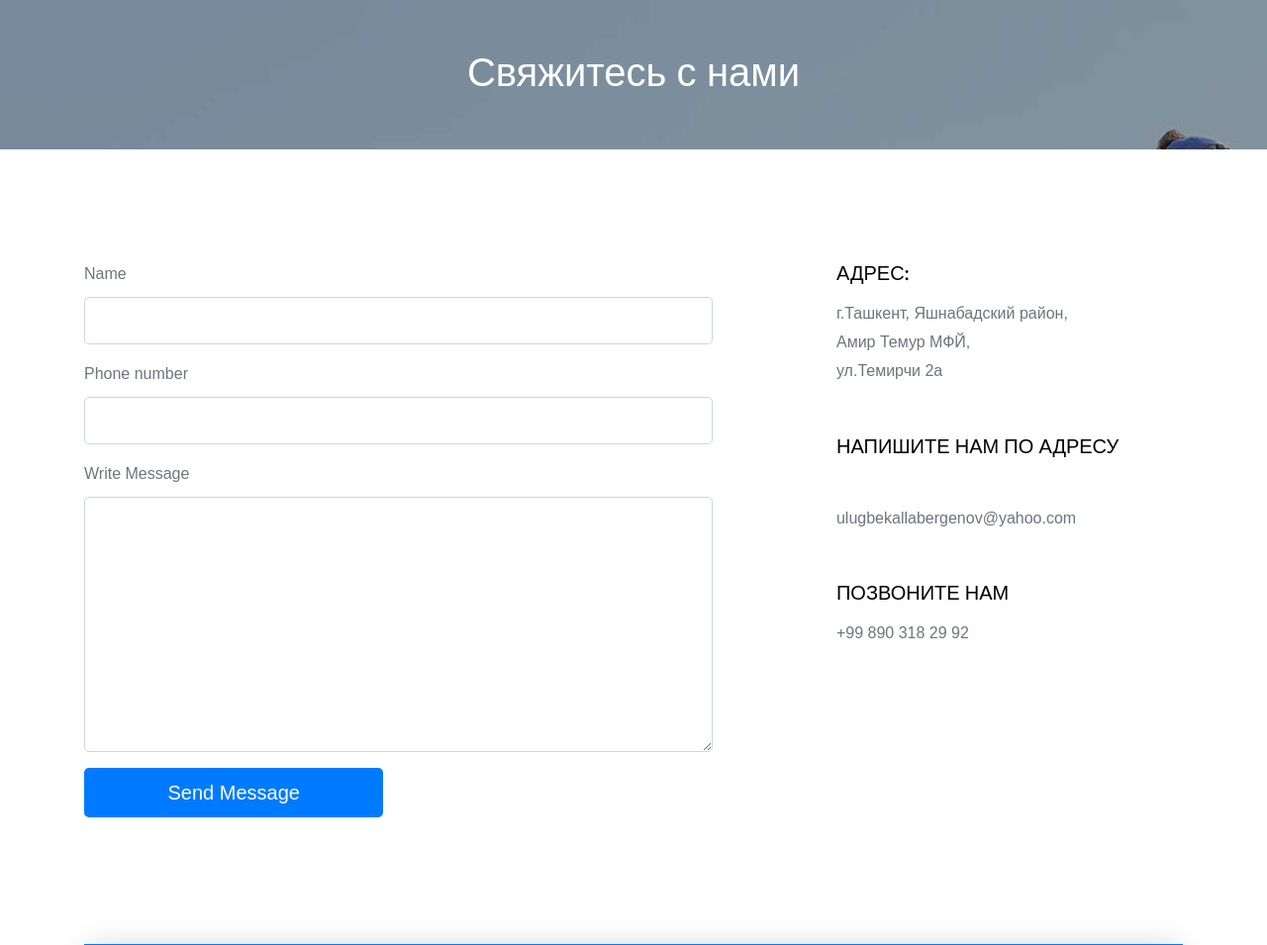
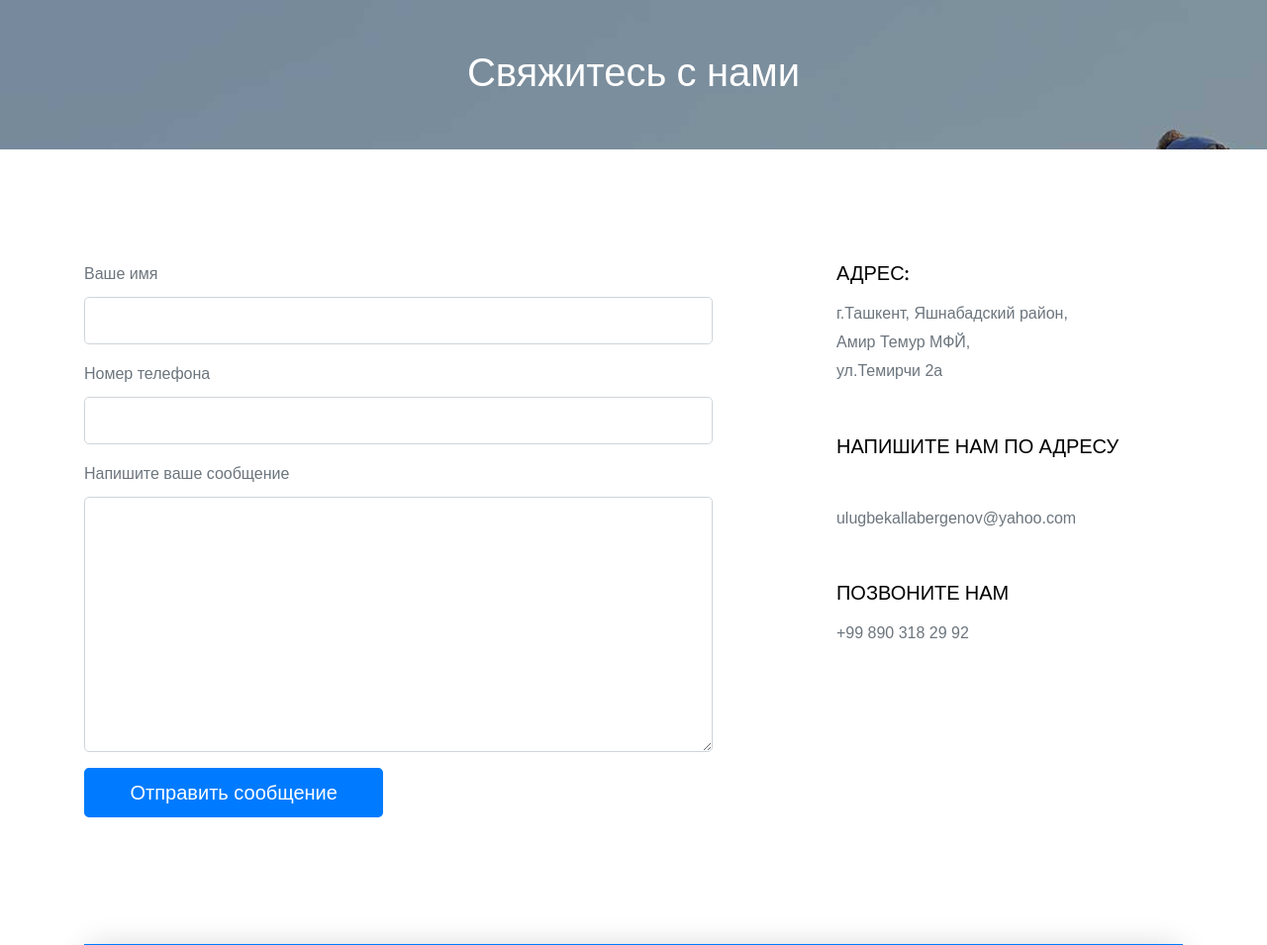
Before and after one commit to GulmiraApril/UMA-constuction, a Django app: page /contact/ in a window 1280 px wide. Shown: the part 84-1039 px from the top of the page at 99% size. Run offline with Django 5.2, Linux system fonts and the light colour scheme; some libraries are stand-ins or nearby versions; some web fonts are replaced.

Commit message:
contact header fixed

```diff
--- a/templates/contact.html
+++ b/templates/contact.html
@@ -71,7 +71,7 @@
     <nav class="navbar navbar-expand-lg navbar-light bg-light">
 
         <div class="container">
-            <a class="navbar-brand position-absolute" href="/home">UMA construction</a>
+            <a class="navbar-brand position-absolute" href="/">UMA construction</a>
             <button class="navbar-toggler" type="button" data-toggle="collapse" data-target="#navbarsExample05"
                     aria-controls="navbarsExample05" aria-expanded="false" aria-label="Toggle navigation">
                 <span class="navbar-toggler-icon"></span>
@@ -202,26 +202,26 @@
                         {#<input type="text" class="form-control form-control-lg" id="fname">#}
                         {#</div>#}
                         <div class="col-md-12 form-group">
-                            <label for="lname">Name</label>
+                            <label for="lname">Ваше имя</label>
                             <input type="text" class="form-control form-control-lg" name="name" id="lname">
                         </div>
                     </div>
                     <div class="row">
                         <div class="col-md-12 form-group">
-                            <label for="email">Phone number</label>
+                            <label for="email">Номер телефона</label>
                             <input type="text" name="number" id="email" class="form-control form-control-lg">
                         </div>
                     </div>
                     <div class="row">
                         <div class="col-md-12 form-group">
-                            <label for="message">Write Message</label>
+                            <label for="message">Напишите ваше сообщение</label>
                             <textarea name="message" id="message" class="form-control form-control-lg" cols="30"
                                       rows="8"></textarea>
                         </div>
                     </div>
                     <div class="row">
                         <div class="col-md-6 form-group">
-                            <input type="submit" value="Send Message" class="btn btn-primary btn-lg btn-block">
+                            <input type="submit" value="Oтправить сообщение" class="btn btn-primary btn-lg btn-block">
                         </div>
                     </div>
                 </form>
```
